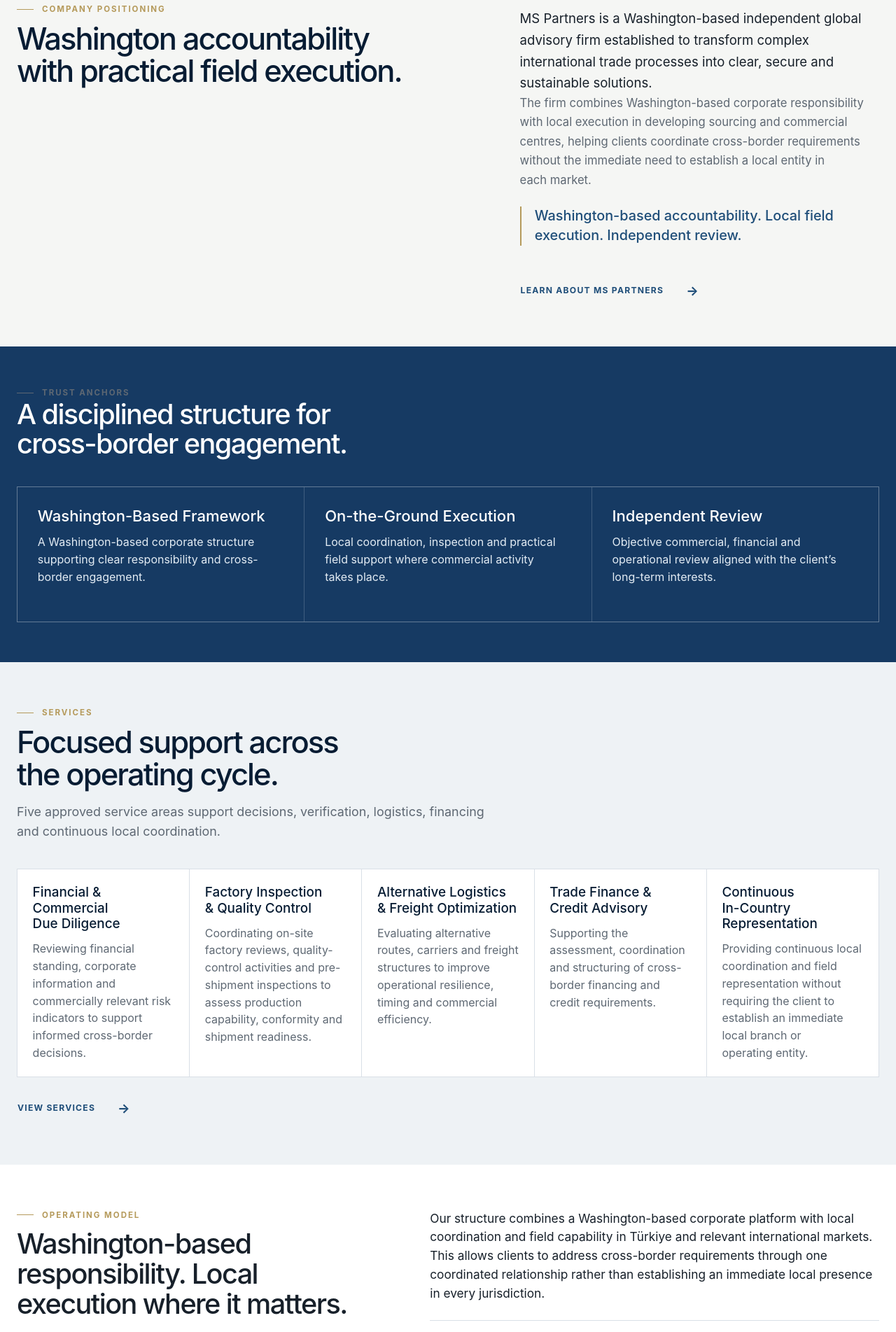
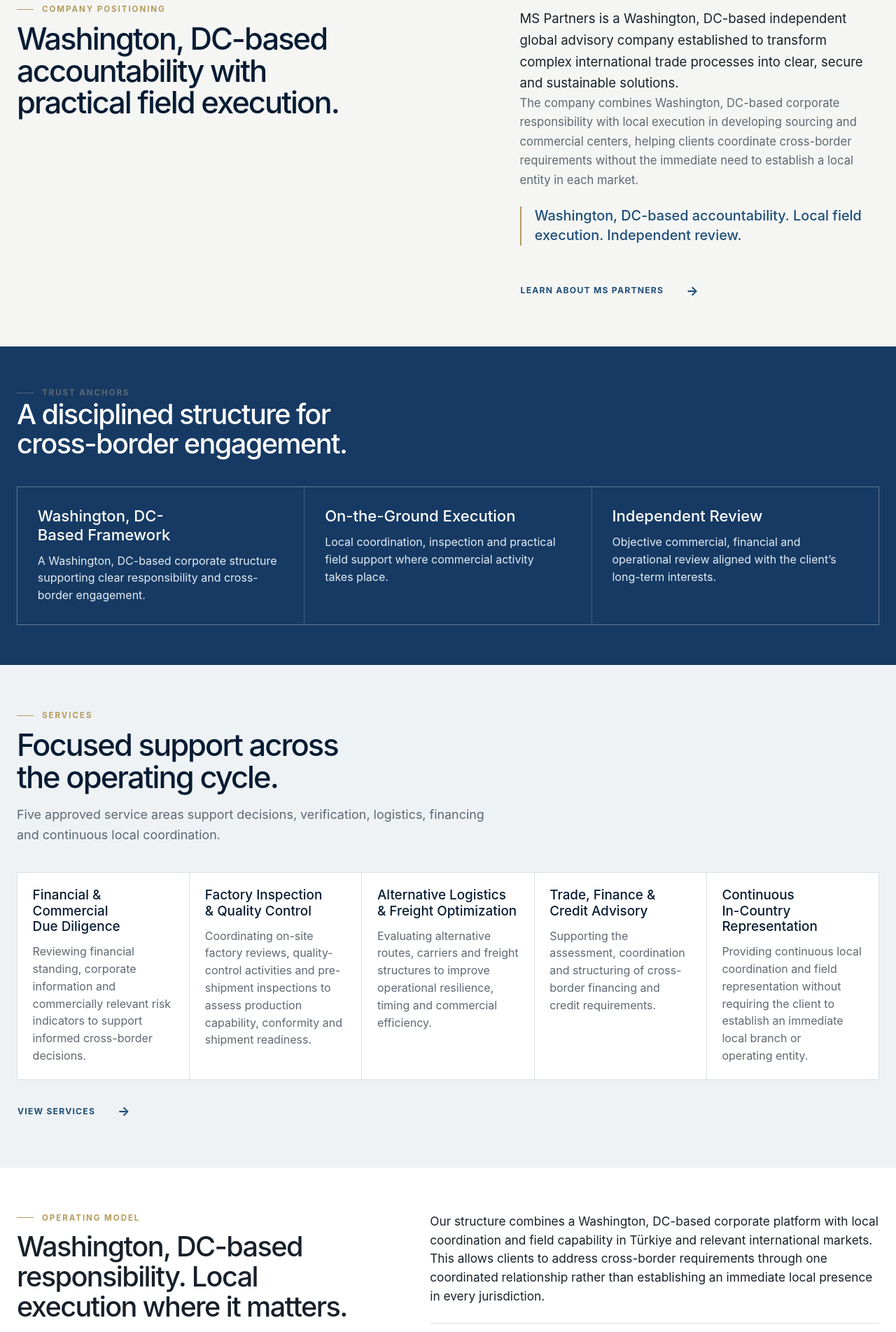
Before and after one commit to pinarci/mspartners, a Next.js app: page / in a window 1280 px wide. Shown: the part 640-2543 px from the top of the page at 70% size. Built offline with nearby package versions, Linux system fonts and the light colour scheme.

Commit message:
Apply client copy corrections

```diff
--- a/src/config/brand.ts
+++ b/src/config/brand.ts
@@ -4,11 +4,11 @@
   name: "MS Partners",
   slogan: "De-Risking Cross-Border Operations.",
   legalEntities: [
-    { name: "MS Partners LLC", location: "Washington State, United States" },
+    { name: "MS Partners LLC", location: "Washington, DC, United States" },
     { name: "MS Partners Ltd. Şti.", location: "Ankara, Türkiye" },
   ],
   geographicPositioning: {
-    base: "Washington State, United States",
+    base: "Washington, DC, United States",
     affiliate: "Ankara, Türkiye",
     operatingRegions: ["Türkiye", "Europe", "Asia"],
   },
--- a/src/config/site.ts
+++ b/src/config/site.ts
@@ -3,7 +3,7 @@
 export const siteMetadata = {
   title: `${company.name} | ${company.slogan.replace(/\.$/, "")}`,
   titleTemplate: `%s | ${company.name}`,
-  description: "Washington-based independent global advisory for de-risking complex cross-border trade, investment and financing requirements.",
+  description: "Washington, DC-based independent global advisory for de-risking complex cross-border trade, investment and financing requirements.",
 } as const;
 
 export const pageMetadata = {
@@ -13,7 +13,7 @@
   },
   about: {
     title: "About Us",
-    description: "Learn how MS Partners combines Washington-based accountability with local field execution and independent review.",
+    description: "Learn how MS Partners combines Washington, DC-based accountability with local field execution and independent review.",
   },
   services: {
     title: "Services",
--- a/src/content/about.ts
+++ b/src/content/about.ts
@@ -7,15 +7,15 @@
 const englishAbout = {
   hero: {
     eyebrow: "About MS Partners",
-    title: "Washington-based accountability. Local field execution. Independent review.",
-    summary: `MS Partners combines a Washington-based corporate platform with practical local coordination through ${turkiyeEntity.name} in Ankara and field capability across relevant markets.`,
+    title: "Washington, DC-based accountability. Local field execution. Independent review.",
+    summary: `MS Partners combines a Washington, DC-based corporate platform with practical local coordination through ${turkiyeEntity.name} in Ankara and field capability across relevant markets.`,
   } satisfies PageHeroContent,
   purpose: {
     eyebrow: "Company Positioning",
     title: "Built to de-risk cross-border operations.",
     body: [
-      "MS Partners is a Washington-based independent global advisory firm established to transform complex international trade processes into clear, secure and sustainable solutions. We bring together the decades of public- and private-sector experience of team leaders who have held senior roles across international trade, investment, banking, finance and the real economy in a broad range of markets.",
-      "Guided by a vision of removing blind spots across the supply chain, our operating model combines Washington-based corporate responsibility with local execution in developing sourcing and commercial centres. As an independent partner aligned with our clients’ long-term success, we support requirements ranging from financial due diligence and factory inspection to alternative logistics optimization and cross-border financing structures.",
+      "MS Partners is a Washington, DC-based independent global advisory company established to transform complex international trade processes into clear, secure and sustainable solutions. We bring together the decades of public- and private-sector experience of team leaders who have held senior roles across international trade, investment, banking, finance and the real economy in a broad range of markets.",
+      "Guided by a vision of removing blind spots across the supply chain, our operating model combines Washington, DC-based corporate responsibility with local execution in developing sourcing and commercial centers. As an independent partner aligned with our clients’ long-term success, we support requirements ranging from financial due diligence and factory inspection to alternative logistics optimization and cross-border financing structures.",
       "MS Partners enables clients to manage cross-border requirements without the immediate need to establish a local entity or branch in each market. We coordinate operational and legal workstreams through local expertise and qualified professional networks, bringing global perspective together with practical field execution. Our approach is grounded in commercial judgement, transparency and respect for human values.",
     ],
   },
@@ -24,8 +24,8 @@
     title: "Three anchors shape the way MS Partners works.",
     items: [
       {
-        title: "Washington-Based Framework",
-        description: "A Washington-based corporate structure supporting clear responsibility and cross-border engagement.",
+        title: "Washington, DC-Based Framework",
+        description: "A Washington, DC-based corporate structure supporting clear responsibility and cross-border engagement.",
       },
       {
         title: "On-the-Ground Execution",
@@ -39,7 +39,7 @@
   },
   operatingModel: {
     eyebrow: "Operating Model",
-    title: "A coordinated relationship from Washington to the field.",
+    title: "A coordinated relationship from Washington, DC to the field.",
     body: `The MS Partners structure brings together ${washingtonEntity.name} in ${washingtonEntity.location}, ${turkiyeEntity.name} in ${turkiyeEntity.location}, and local field capability across relevant markets. Clients can address cross-border requirements through one coordinated relationship rather than establishing an immediate local presence in every jurisdiction.`,
   },
   cta: {
--- a/src/content/contact.ts
+++ b/src/content/contact.ts
@@ -12,8 +12,8 @@
     title: "Current contact details.",
     email: {
       label: "Corporate Email",
-      pendingValue: "Pending confirmation",
-      supportingText: "The official corporate email address will be added following confirmation.",
+      pendingValue: "Email unavailable",
+      supportingText: "The corporate email address will be added when available.",
     },
     ankara: {
       label: "Planned Ankara Office Location",
--- a/src/content/home.ts
+++ b/src/content/home.ts
@@ -5,21 +5,21 @@
 
 const englishHome = {
   hero: {
-    eyebrow: "Washington-Based Independent Global Advisory",
+    eyebrow: "Washington, DC-Based Independent Global Advisory",
     title: company.slogan,
-    description: "MS Partners combines Washington-based corporate responsibility with on-the-ground execution to turn complex international trade, investment and financing requirements into clear, secure and sustainable solutions.",
+    description: "MS Partners combines Washington, DC-based corporate responsibility with on-the-ground execution to turn complex international trade, investment and financing requirements into clear, secure and sustainable solutions.",
     compactLine: "Your on-the-ground partner for complex cross-border operations.",
     primaryAction: { label: "About MS Partners", href: "/about" },
     secondaryAction: { label: "Contact Us", href: "/contact" },
   },
   introduction: {
     eyebrow: "Company Positioning",
-    title: "Washington accountability with practical field execution.",
+    title: "Washington, DC-based accountability with practical field execution.",
     body: [
-      "MS Partners is a Washington-based independent global advisory firm established to transform complex international trade processes into clear, secure and sustainable solutions.",
-      "The firm combines Washington-based corporate responsibility with local execution in developing sourcing and commercial centres, helping clients coordinate cross-border requirements without the immediate need to establish a local entity in each market.",
+      "MS Partners is a Washington, DC-based independent global advisory company established to transform complex international trade processes into clear, secure and sustainable solutions.",
+      "The company combines Washington, DC-based corporate responsibility with local execution in developing sourcing and commercial centers, helping clients coordinate cross-border requirements without the immediate need to establish a local entity in each market.",
     ],
-    principle: "Washington-based accountability. Local field execution. Independent review.",
+    principle: "Washington, DC-based accountability. Local field execution. Independent review.",
     action: { label: "Learn About MS Partners", href: "/about" },
   },
   trustPillars: {
@@ -27,8 +27,8 @@
     title: "A disciplined structure for cross-border engagement.",
     items: [
       {
-        title: "Washington-Based Framework",
-        description: "A Washington-based corporate structure supporting clear responsibility and cross-border engagement.",
+        title: "Washington, DC-Based Framework",
+        description: "A Washington, DC-based corporate structure supporting clear responsibility and cross-border engagement.",
       },
       {
         title: "On-the-Ground Execution",
@@ -49,8 +49,8 @@
   },
   operatingModel: {
     eyebrow: "Operating Model",
-    title: "Washington-based responsibility. Local execution where it matters.",
-    body: "Our structure combines a Washington-based corporate platform with local coordination and field capability in Türkiye and relevant international markets. This allows clients to address cross-border requirements through one coordinated relationship rather than establishing an immediate local presence in every jurisdiction.",
+    title: "Washington, DC-based responsibility. Local execution where it matters.",
+    body: "Our structure combines a Washington, DC-based corporate platform with local coordination and field capability in Türkiye and relevant international markets. This allows clients to address cross-border requirements through one coordinated relationship rather than establishing an immediate local presence in every jurisdiction.",
     entities: company.legalEntities,
   },
   areasOfWork: {
--- a/src/content/services.ts
+++ b/src/content/services.ts
@@ -17,7 +17,7 @@
     detail: "Commercial review of routes, carriers and freight structures when timing, resilience or operating cost require a more practical logistics path.",
   },
   {
-    title: "Trade Finance & Credit Advisory",
+    title: "Trade, Finance & Credit Advisory",
     description: "Supporting the assessment, coordination and structuring of cross-border financing and credit requirements.",
     detail: "Coordination and commercial assessment for financing structures, credit requirements and financial counterparties in cross-border activity.",
   },
--- a/src/types/content.ts
+++ b/src/types/content.ts
@@ -51,7 +51,7 @@
   phone: string | null;
   washingtonAddress: string | null;
   ankaraBuildingName: string;
-  ankaraBuildingAddress: readonly [string, string];
+  ankaraBuildingAddress: readonly string[];
   ankaraOfficeDetails: string | null;
   mapPlaceQuery: string;
   mapShareUrl: string;
```
Also changed, not shown: src/config/contact.ts (+6 -5 lines), 2 other files (tests, documents, lock files or other folders).
